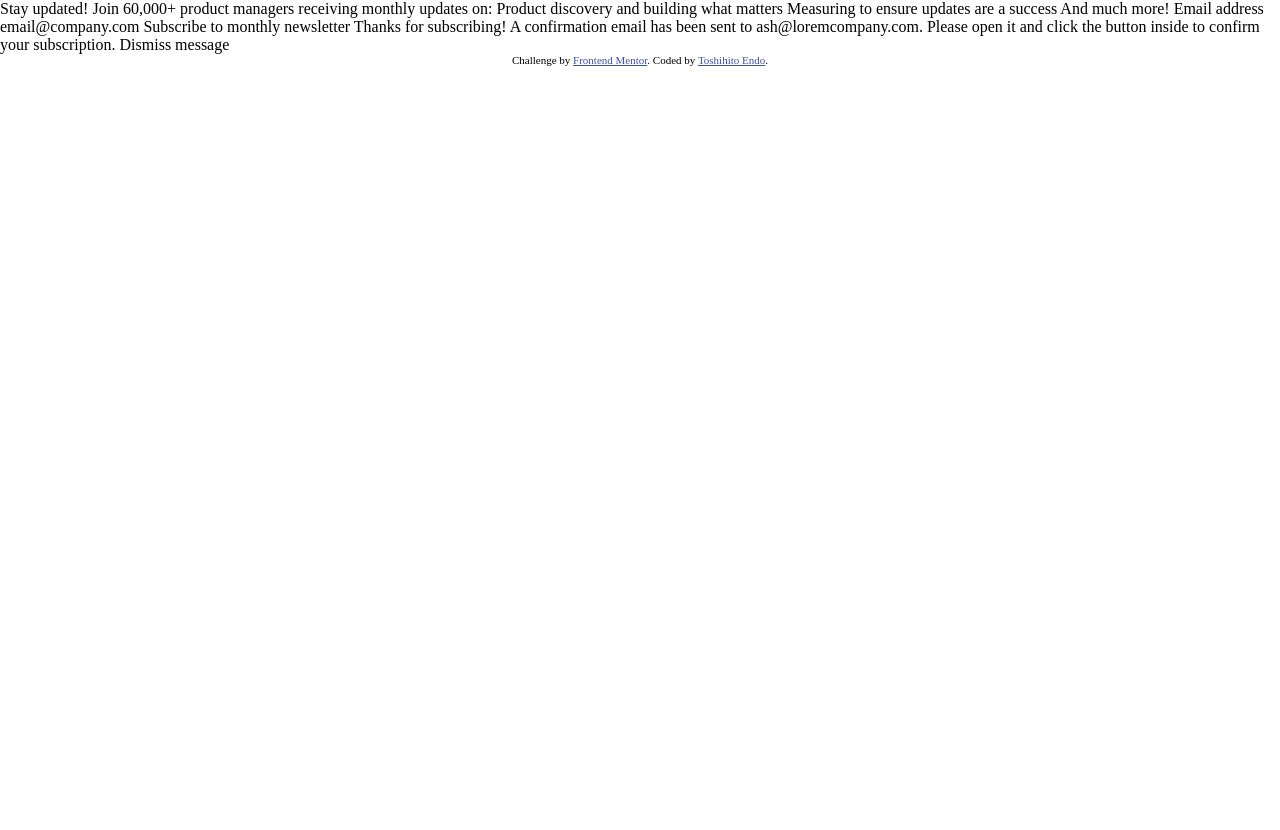
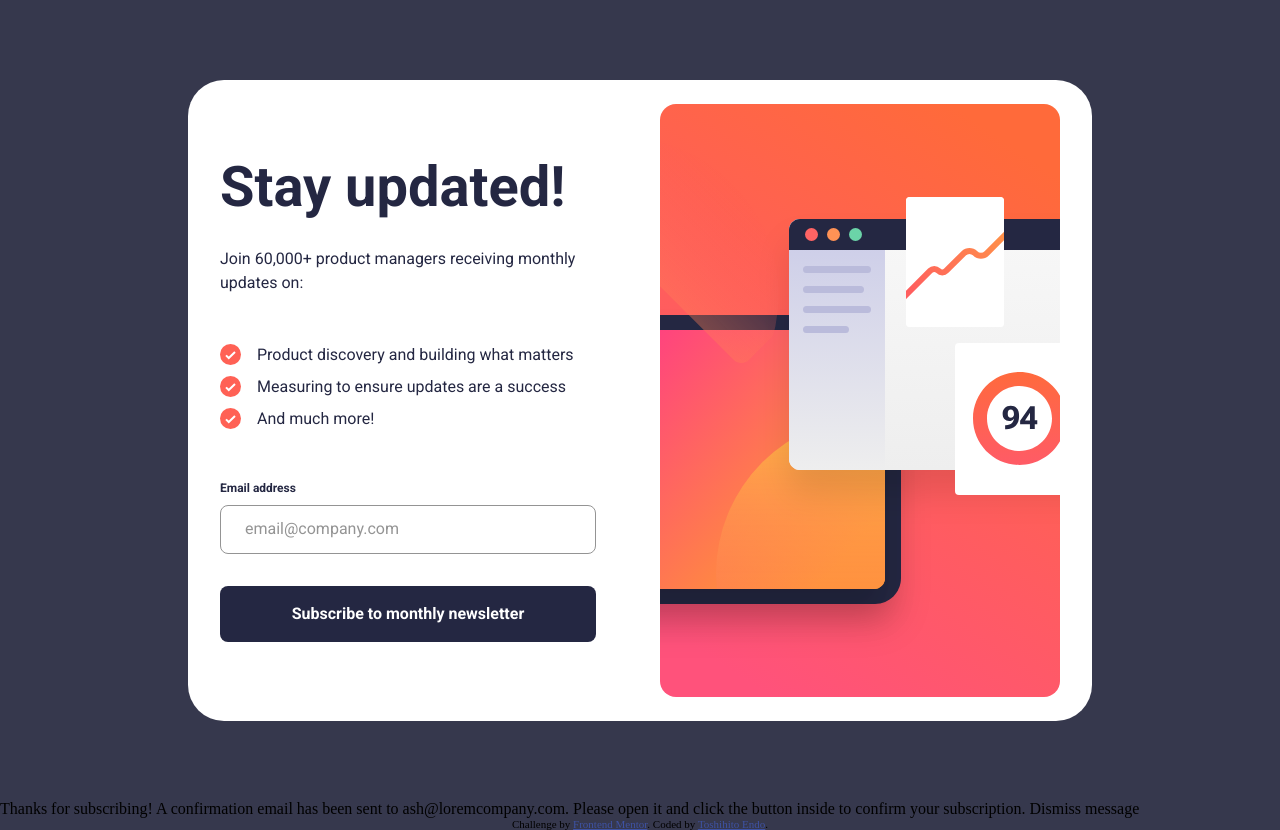
Before and after one commit to GentleHorse/FrontendMentor_NewsletterSignUpWithSuccessMessage, a website built with Vite: page src/index.html in a window 1280 px wide. Before the commit the page ends 800 px from the top, so only its background shows below. Built offline with nearby package versions, Linux system fonts and the light colour scheme.

Commit message:
Styled for PC

```diff
--- a/src/index.html
+++ b/src/index.html
@@ -17,17 +17,66 @@
     </title>
 
     <link href="./style.css" rel="stylesheet" type="text/css" />
+
+    <link rel="preconnect" href="https://fonts.googleapis.com" />
+    <link rel="preconnect" href="https://fonts.gstatic.com" crossorigin />
+    <link
+      href="https://fonts.googleapis.com/css2?family=Roboto:ital,wght@0,100..900;1,100..900&display=swap"
+      rel="stylesheet"
+    />
+
     <script defer type="module" src="./script.js"></script>
   </head>
   <body>
-    <!-- Sign-up form start -->
+    <main>
+      <div class="card">
+        <form id="signup-form" novalidate>
+          <div class="form--content">
+            <h1 class="headline">Stay updated!</h1>
+            <p class="description">
+              Join 60,000+ product managers receiving monthly updates on:
+            </p>
+            <ul>
+              <li>
+                <img src="/images/icon-list.svg" alt="icon list image" />
+                <p class="list-text">
+                  Product discovery and building what matters
+                </p>
+              </li>
+              <li>
+                <img src="/images/icon-list.svg" alt="icon list image" />
+                <p class="list-text">
+                  Measuring to ensure updates are a success
+                </p>
+              </li>
+              <li>
+                <img src="/images/icon-list.svg" alt="icon list image" />
+                <p class="list-text">And much more!</p>
+              </li>
+            </ul>
 
-    Stay updated! Join 60,000+ product managers receiving monthly updates on:
-    Product discovery and building what matters Measuring to ensure updates are
-    a success And much more! Email address email@company.com Subscribe to
-    monthly newsletter
+            <div class="user-input">
+              <div class="user-input-email">
+                <label for="email">Email address</label>
+                <input
+                  id="email"
+                  name="email"
+                  type="email"
+                  placeholder="email@company.com"
+                />
+              </div>
+              <button><p class="button-text">Subscribe to monthly newsletter</p></button>
+            </div>
+          </div>
 
-    <!-- Sign-up form end -->
+          <img
+            class="form--picture"
+            src="/images/illustration-sign-up-desktop.svg"
+            alt="sign up illustration desktop"
+          />
+        </form>
+      </div>
+    </main>
 
     <!-- Success message start -->
 
--- a/src/style.css
+++ b/src/style.css
@@ -1,15 +1,43 @@
+:root {
+  /* FONT */
+  --font-form-content-headline: normal normal 700 56px/1 "Roboto", sans-serif;
+  --font-form-content-description: normal normal 400 16px/1.5 "Roboto",
+    sans-serif;
+  --font-form-content-list-text: normal normal 400 16px/1.5 "Roboto", sans-serif;
+  --font-form-content-user-input-email: normal normal 700 12px/1.5 "Roboto",
+    sans-serif;
+  --font-form-content-user-input-email-placeholder: normal normal 400 16px/1.5
+      "Roboto",
+    sans-serif;
+  --font-form-content-user-input-button: normal normal 700 16px/1.5 "Roboto",
+    sans-serif;
+
+  /* COLOR */
+  --white: #ffffff;
+  --grey: #949494;
+  --blue-800: #242742;
+  --blue-700: #36384d;
+  --red: #ff6155;
+  --linear-gradient-left: #ff6a3a;
+  --linear-gradient-right: #ff527b;
+}
+
 body {
   margin: 0;
   padding: 0;
   box-sizing: border-box;
+  background-color: var(--blue-700);
 }
 
-h1, h2, p {
+h1,
+h2,
+p {
   margin: 0;
   padding: 0;
 }
 
-ul, ol {
+ul,
+ol {
   padding: 0;
 }
 
@@ -17,6 +45,114 @@ ul {
   list-style-type: none;
 }
 
+/* MAIN */
+main {
+  height: 100vh;
+  display: flex;
+  flex-direction: column;
+  align-items: center;
+  justify-content: center;
+}
+
+/* CARD */
+.card {
+  background-color: var(--white);
+  border-radius: 36px;
+  padding: 24px 32px;
+}
+
+/* FORM */
+#signup-form {
+  display: flex;
+  flex-direction: row;
+  align-items: center;
+  justify-content: space-between;
+  gap: 64px;
+}
+
+/* FORM | CONTENT */
+.form--content {
+  width: 376px;
+  display: flex;
+  flex-direction: column;
+  gap: 32px;
+}
+
+.form--content .headline {
+  font: var(--font-form-content-headline);
+  color: var(--blue-800);
+}
+
+.form--content .description {
+  font: var(--font-form-content-description);
+  color: var(--blue-800);
+}
+
+.form--content ul {
+  display: flex;
+  flex-direction: column;
+  gap: 8px;
+}
+
+.form--content li {
+  display: flex;
+  flex-direction: row;
+  align-items: center;
+  gap: 16px;
+}
+
+.form--content img {
+  width: 21px;
+  height: 21px;
+}
+
+.form--content .list-text {
+  font: var(--font-form-content-list-text);
+  color: var(--blue-800);
+}
+
+.form--content .user-input .user-input-email {
+  display: flex;
+  flex-direction: column;
+  gap: 8px;
+}
+
+.form--content .user-input .user-input-email label {
+  font: var(--font-form-content-user-input-email);
+  color: var(--blue-800);
+}
+
+.form--content .user-input .user-input-email input {
+  padding: 16px 24px;
+  border-radius: 8px;
+  border: 1px solid var(--grey);
+}
+
+.form--content .user-input .user-input-email input::placeholder {
+  font: var(--font-form-content-user-input-email-placeholder);
+  color: var(--grey);
+}
+
+.form--content .user-input button {
+  margin-top: 32px;
+  padding: 16px 70px;
+  width: 100%;
+  background-color: var(--blue-800);
+  border-radius: 8px;
+  border: none;
+}
+
+.form--content .user-input .button-text {
+  font: var(--font-form-content-user-input-button);
+  color: var(--white);
+}
+
+/* FORM | PICTURE */
+.form--picture {
+  width: 400px;
+  height: 100%;
+  object-fit: cover;
+}
 
 /* ATTRIBUTION */
 .attribution {
```
Also changed, not shown: README.md.
